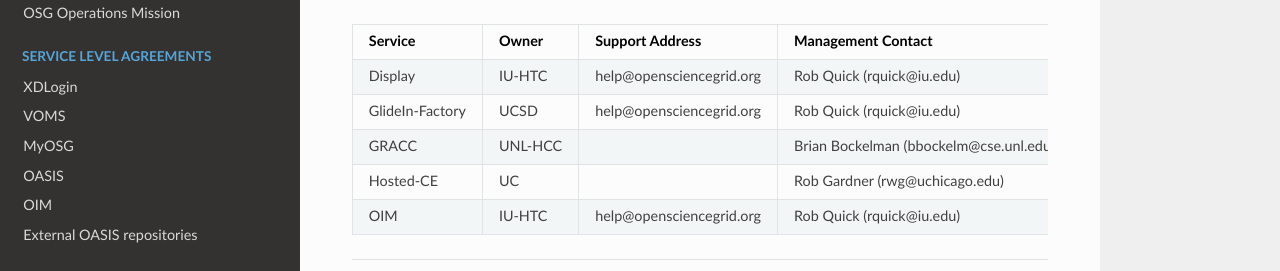
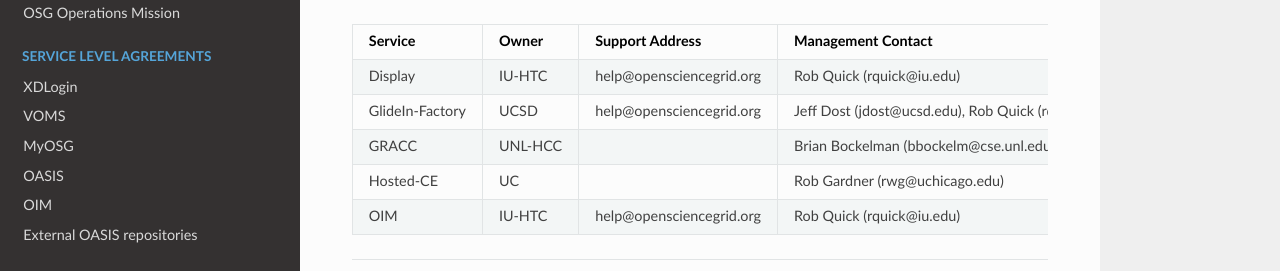
Before and after one commit to osg-htc/operations, an MkDocs documentation site: the page built from docs/ServiceManagement/ResponsibilityMatrix.md, in a window 1280 px wide. Shown: the part 136-407 px from the top of the page. Built offline with MkDocs 1.6.1, drawn with Linux system fonts in a browser that asks for light colours; nearby versions of some CDN libraries; old or Windows-style settings are respelled for this version of MkDocs.

Commit message:
Update ResponsibilityMatrix.md

```diff
--- a/docs/ServiceManagement/ResponsibilityMatrix.md
+++ b/docs/ServiceManagement/ResponsibilityMatrix.md
@@ -3,7 +3,7 @@
 | Service         | Owner   | Support Address          | Management Contact                     | Service Catalog | Service Portfolio |
 |-----------------|---------|--------------------------|----------------------------------------|-----------------|-------------------|
 | Display         | IU-HTC  | help@opensciencegrid.org | Rob Quick (rquick@iu.edu)              | [Link](https://github.com/opensciencegrid/operations/blob/master/docs/ServiceManagement/ServiceCatalog/SC_Display.md)                |                   |
-| GlideIn-Factory | UCSD    | help@opensciencegrid.org | Rob Quick (rquick@iu.edu)              | [Link](https://github.com/opensciencegrid/operations/blob/master/docs/ServiceManagement/ServiceCatalog/SC_GlideInFactory.md)                |                   |
+| GlideIn-Factory | UCSD    | help@opensciencegrid.org | Jeff Dost (jdost@ucsd.edu), Rob Quick (rquick@iu.edu)              | [Link](https://github.com/opensciencegrid/operations/blob/master/docs/ServiceManagement/ServiceCatalog/SC_GlideInFactory.md)                |                   |
 | GRACC           | UNL-HCC |                          | Brian Bockelman (bbockelm@cse.unl.edu) |                 |                   |
 | Hosted-CE       | UC      |                          | Rob Gardner (rwg@uchicago.edu)         |                 |                   |
 | OIM             | IU-HTC  | help@opensciencegrid.org | Rob Quick (rquick@iu.edu)              |                 |                   |
```
